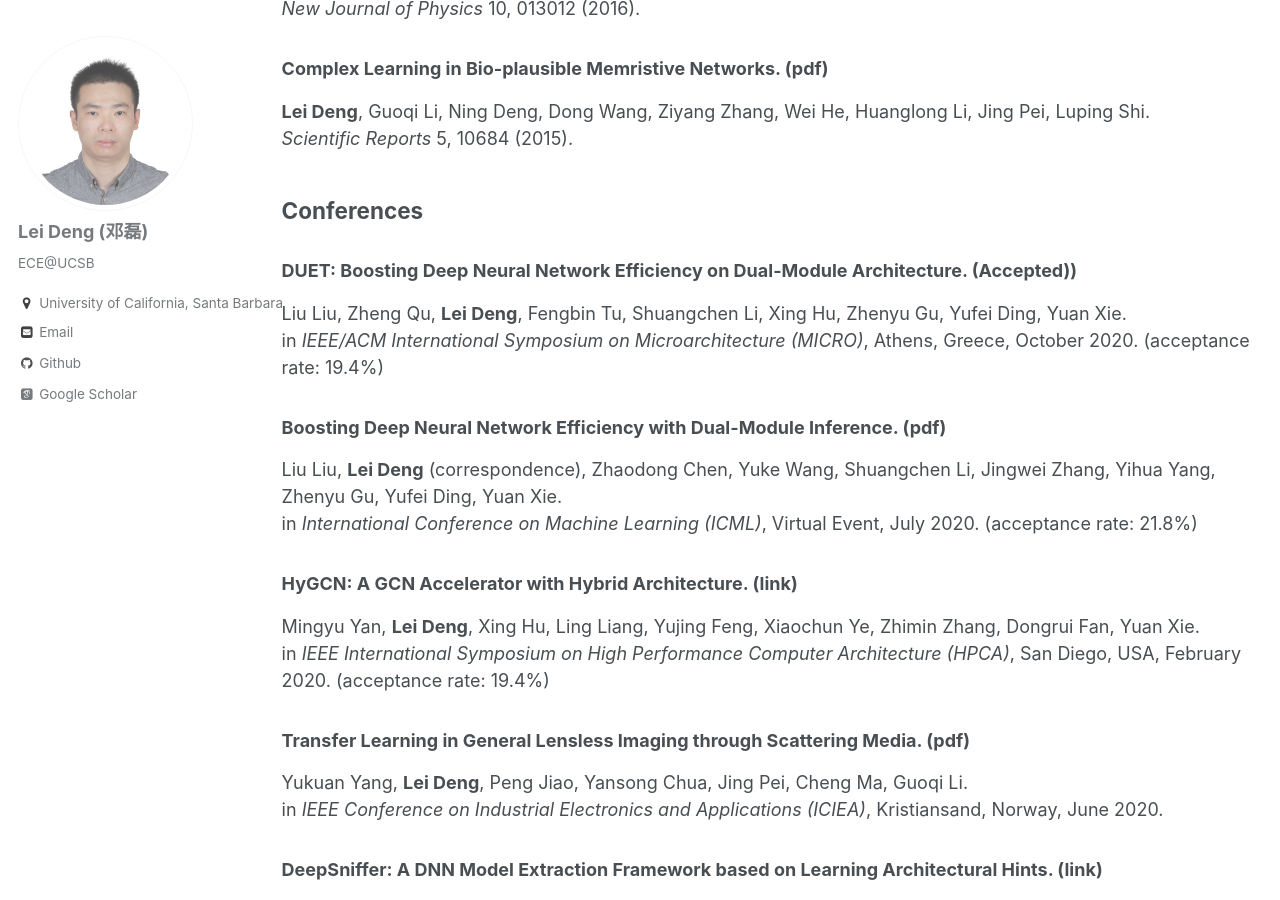
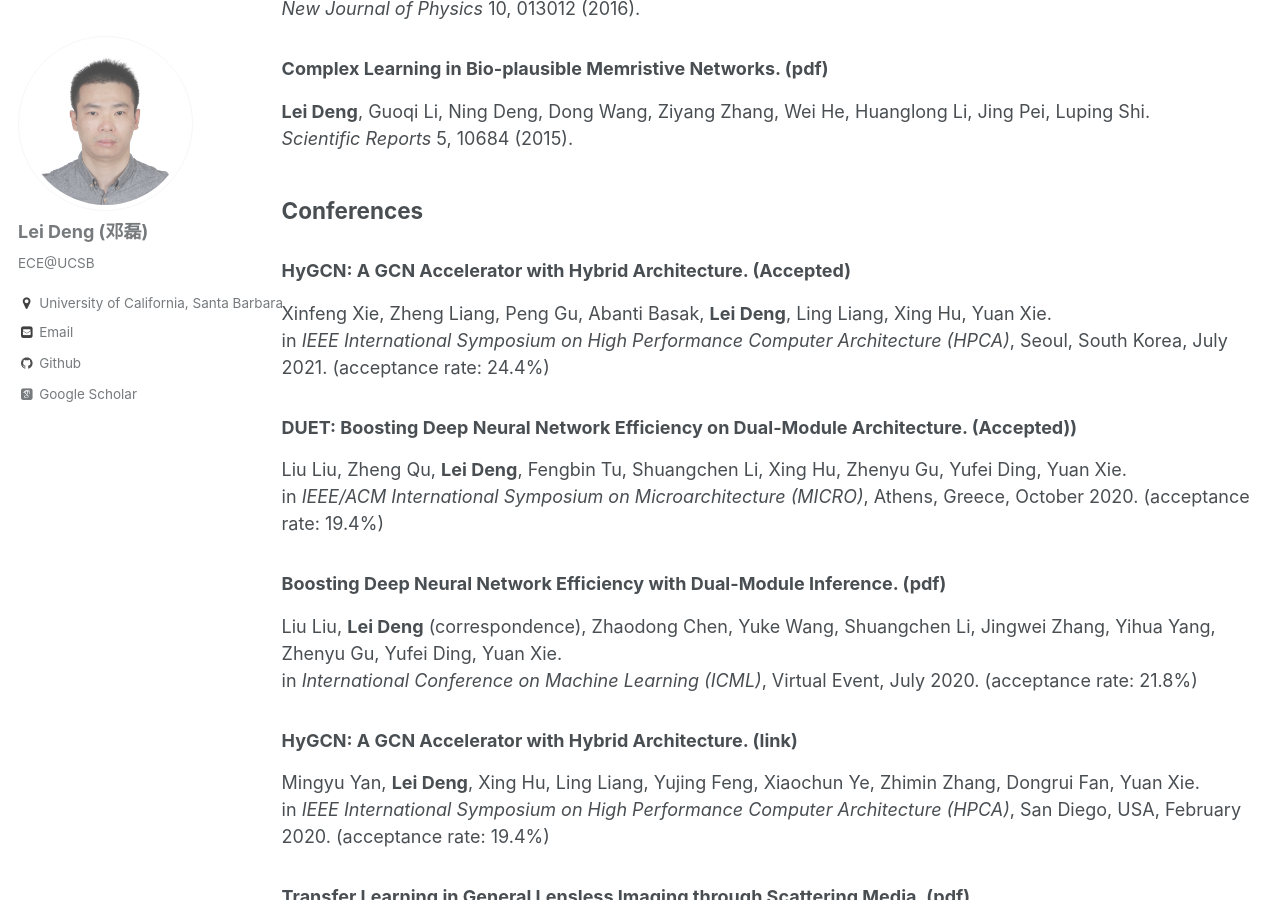
Before and after one commit to dllfei/dllfei.github.io, a Jekyll site: the page built from _pages/publications.md, in a window 1280 px wide and 900 px high, scrolled down 5689 px. Built offline with Jekyll 4.4.1, drawn with Linux system fonts in a browser that asks for light colours; some web fonts are replaced; some of the changed text lies outside the part shown.

Commit message:
Update publications.md

```diff
--- a/_pages/publications.md
+++ b/_pages/publications.md
@@ -171,6 +171,10 @@ Guoqi Li, Wuhua Hu, Gaoxi Xiao, **Lei Deng**, Pei Tang, Jing Pei, Luping Shi. <b
 
 ## Conferences
 
+### HyGCN: A GCN Accelerator with Hybrid Architecture. (Accepted) <br />
+Xinfeng Xie, Zheng Liang, Peng Gu, Abanti Basak, **Lei Deng**, Ling Liang, Xing Hu, Yuan Xie. <br />
+in *IEEE International Symposium on High Performance Computer Architecture (HPCA)*, Seoul, South Korea, July 2021. (acceptance rate: 24.4%)
+
 ### DUET: Boosting Deep Neural Network Efficiency on Dual-Module Architecture. (Accepted)) <br />
 Liu Liu, Zheng Qu, **Lei Deng**, Fengbin Tu, Shuangchen Li, Xing Hu, Zhenyu Gu, Yufei Ding, Yuan Xie. <br />
 in *IEEE/ACM International Symposium on Microarchitecture (MICRO)*, Athens, Greece, October 2020. (acceptance rate: 19.4%)
```
Also changed, not shown: other parts of _pages/publications.md (+2 -2 lines).
